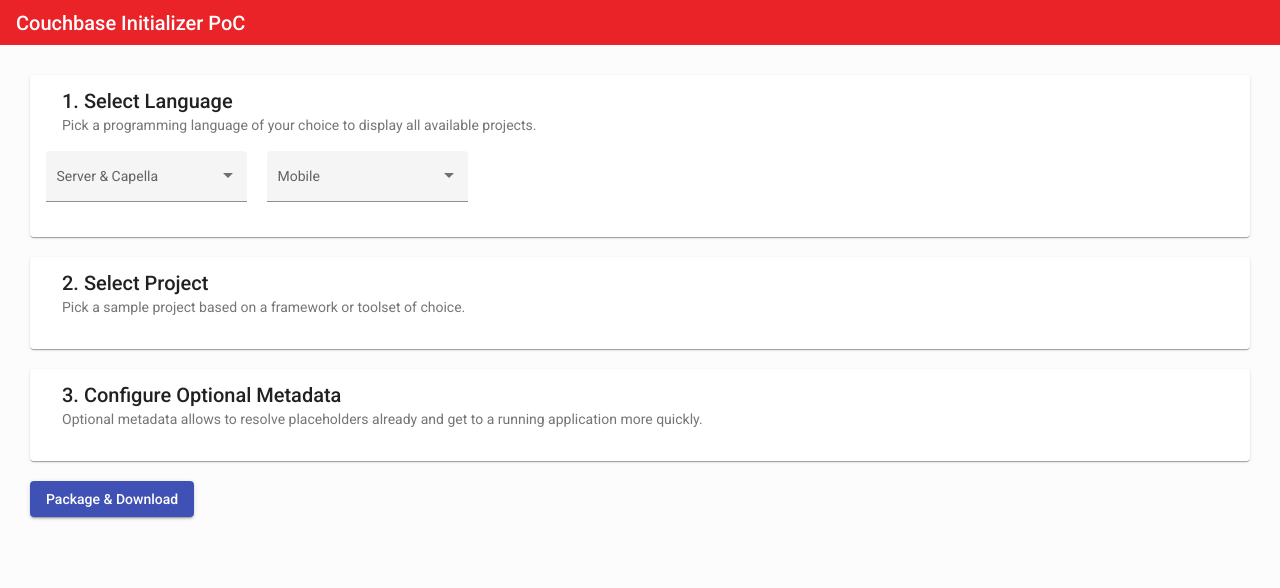
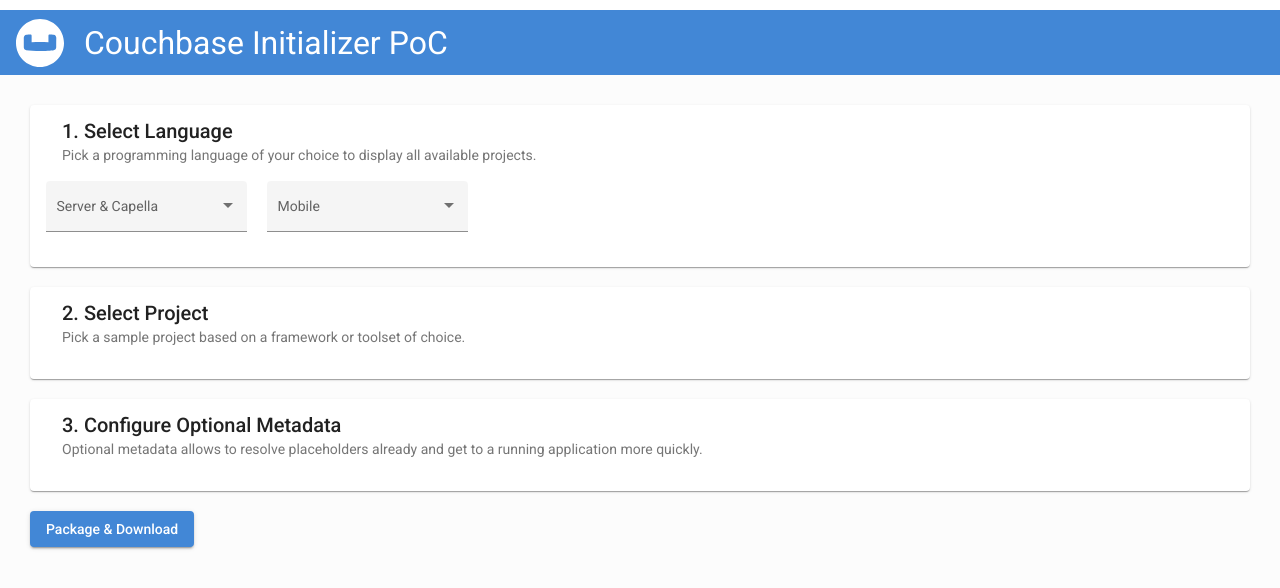
Before and after one commit to daschl/initializer-ui, an Angular app: page / in a window 1280 px wide. Shown: the top 588 px of the page. Built offline with nearby package versions, Linux system fonts and the light colour scheme.

Commit message:
Update styles and add optional default value.

```diff
--- a/src/app/app.component.css
+++ b/src/app/app.component.css
@@ -1,7 +1,13 @@
 .mat-toolbar {
-    background-color: #EA2328;
+    background-color: #4287D6;
     color: #FFF;
-    height: 45px;
+    height: 65px;
+    margin-top: 10px;
+    font-size: 2rem;
+    font-weight: normal;
+}
+.mat-toolbar span {
+    margin-left: 20px;
 }
 div.container {
     padding: 30px;
--- a/src/app/app.component.html
+++ b/src/app/app.component.html
@@ -1,5 +1,7 @@
 <body>
     <mat-toolbar>
+        <img src="/assets/cb_logo_bug_white_2.svg" alt="Couchbase Server" title="Couchbase Initializer" width="48"
+            height="48">
         <span>Couchbase Initializer PoC</span>
     </mat-toolbar>
     <div class="container">
--- a/src/app/template/template.component.css
+++ b/src/app/template/template.component.css
@@ -19,3 +19,7 @@
 mat-card {
     margin-bottom: 20px;
 }
+
+div.submit button {
+    background-color: #4287D6;
+}
--- a/src/app/template/template.component.html
+++ b/src/app/template/template.component.html
@@ -70,7 +70,7 @@
         </mat-card-content>
     </mat-card>
 
-    <div>
+    <div class="submit">
         <button mat-raised-button color="primary">Package &amp; Download</button>
     </div>
 
--- a/src/app/template/template.component.ts
+++ b/src/app/template/template.component.ts
@@ -92,7 +92,7 @@
     this.metadata.forEach(group => {
       let g: { [key: string]: any } = {};
       group.fields.forEach(field => {
-        g[field.name] = [];
+        g[field.name] = field.defaultValue;
       })
       this.metadataForms.push(this.fb.group(g));
     });
--- a/src/app/template/template.service.ts
+++ b/src/app/template/template.service.ts
@@ -26,7 +26,7 @@
   getMetadataGroups(): Observable<MetadataTemplateGroup> {
     return from([
       new MetadataTemplateGroup("credentials", [new MetadataTemplateField("username", "input")]),
-      new MetadataTemplateGroup("other", [new MetadataTemplateField("groupId", "input"), new MetadataTemplateField("artifactId", "input")])
+      new MetadataTemplateGroup("other", [new MetadataTemplateField("groupId", "input", "com.example"), new MetadataTemplateField("artifactId", "input")])
     ]);
   }
 }
@@ -85,8 +85,10 @@
 export class MetadataTemplateField {
   name: string;
   type: string;
-  constructor(name: string, type: string) {
+  defaultValue?: string;
+  constructor(name: string, type: string, defaultValue?: string) {
     this.name = name;
     this.type = type;
+    this.defaultValue = defaultValue;
   }
 }
```
Also changed, not shown: src/assets/cb_logo_bug_white_2.svg (added).
